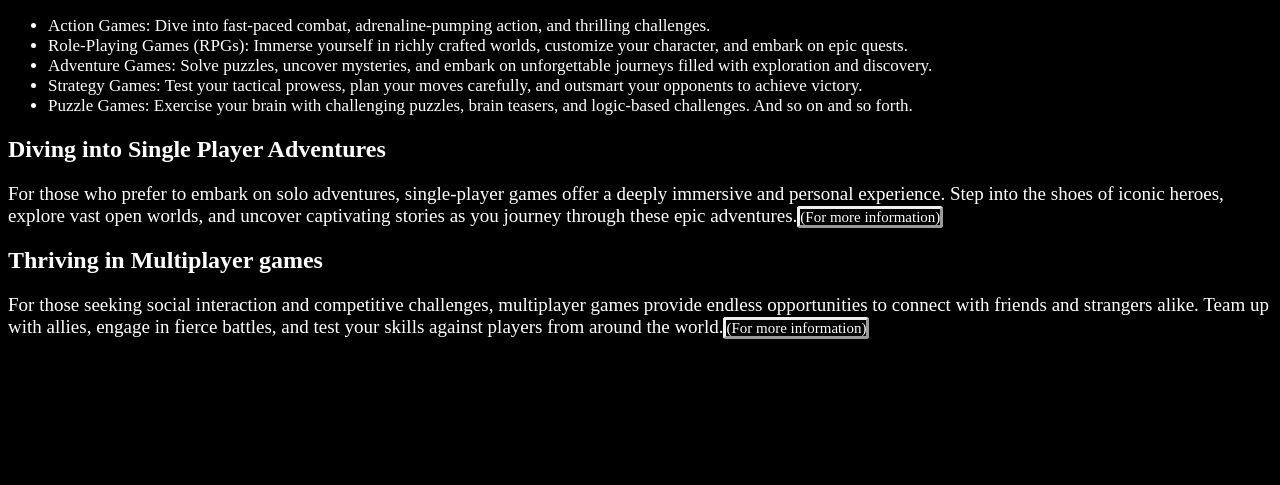
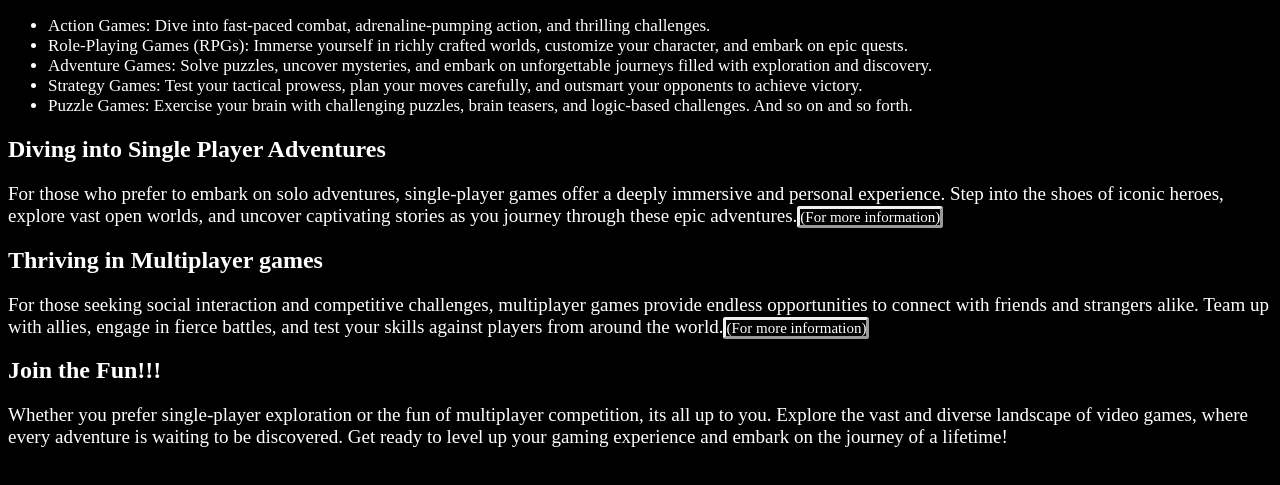
Before and after one commit to oldamiloju/oldamiloju.github.io, a plain HTML site: page index.html in a window 1280 px wide. Shown: the part 153-638 px from the top of the page. Drawn offline with Linux system fonts and the light colour scheme.

Commit message:
Update index.html

```diff
--- a/index.html
+++ b/index.html
@@ -32,6 +32,8 @@
     <p>For those who prefer to embark on solo adventures, single-player games offer a deeply immersive and personal experience. Step into the shoes of iconic heroes, explore vast open worlds, and uncover captivating stories as you journey through these epic adventures.<a href="single_player_games.html">(For more information)</a></p>
     <h2>Thriving in Multiplayer games</h2>
     <p>For those seeking social interaction and competitive challenges, multiplayer games provide endless opportunities to connect with friends and strangers alike. Team up with allies, engage in fierce battles, and test your skills against players from around the world.<a href="multiplayer_games.html">(For more information)</a></p>
+    <h2>Join the Fun!!!</h2>
+    <p>Whether you prefer single-player exploration or the fun of multiplayer competition, its all up to you. Explore the vast and diverse landscape of video games, where every adventure is waiting to be discovered. Get ready to level up your gaming experience and embark on the journey of a lifetime!</p>
 
 
 
```
